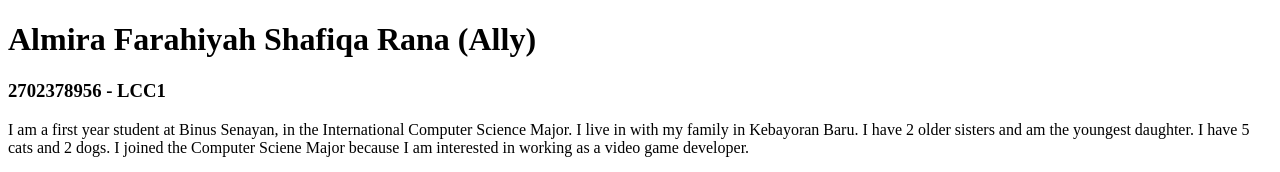
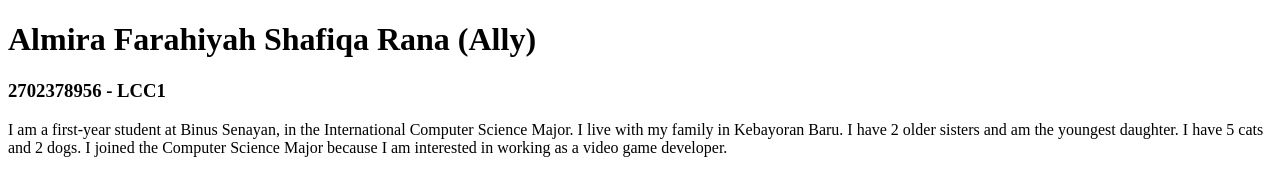
Before and after one commit to almirarana31/hicassignments, a plain HTML site: page index.html in a window 1280 px wide. Shown: the top 172 px of the page. Drawn offline with Linux system fonts and the light colour scheme.

Commit message:
Update index.html

```diff
--- a/index.html
+++ b/index.html
@@ -8,14 +8,9 @@
       2702378956 - LCC1
     </h3>
     <p>
-      I am a first year student at Binus Senayan,
-      in the International Computer Science Major.
-      I live in with my family in Kebayoran Baru.
-      I have 2 older sisters and am the youngest
-      daughter. I have 5 cats and 2 dogs.
-      I joined the Computer Sciene Major because
-      I am interested in working as a video game
-      developer.
+      I am a first-year student at Binus Senayan, in the International Computer Science Major. I live with my family in Kebayoran Baru.
+      I have 2 older sisters and am the youngest daughter. I have 5 cats and 2 dogs. I joined the Computer Science Major because I am interested
+      in working as a video game developer.
     </p>
     <input type="radio" id="female" name="gender" value="Female">
     <label for="female">Female</label><br>
```
